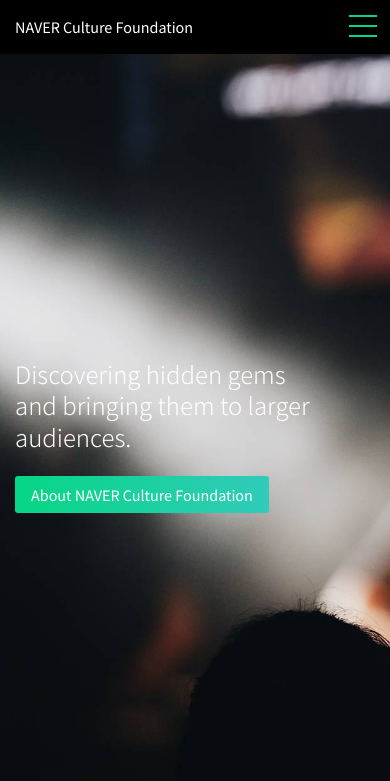
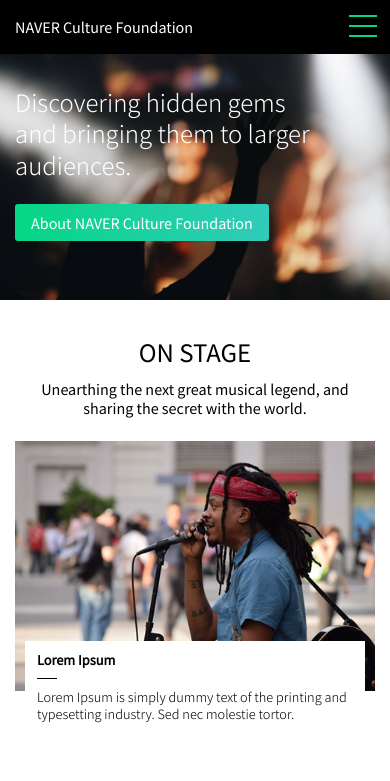
Before and after one commit to eommji/naver-culture-foundation, a plain HTML site: page index.html in a window 390 px wide. Shown: the top 781 px of the page. Drawn offline with Linux system fonts and the light colour scheme.

Commit message:
fix : visual height

```diff
--- a/index.html
+++ b/index.html
@@ -91,7 +91,7 @@
         </header>
         <!-- /header -->
         <!-- visual -->
-        <section class="visual">
+        <div class="visual">
           <div class="visual__inner">
             <p class="visual__text">
               Discovering hidden gems <br />
@@ -101,7 +101,7 @@
               About NAVER Culture Foundation
             </button>
           </div>
-        </section>
+        </div>
         <!-- /visual -->
       </section>
       <!-- /section : header, visual -->
--- a/src/css/style.css
+++ b/src/css/style.css
@@ -339,6 +339,7 @@ button {
 
 .visual {
   padding: calc(5rem + 75px) 5rem 5rem;
+  height: 100vh;
   display: -webkit-box;
   display: -ms-flexbox;
   display: flex;
@@ -1394,10 +1395,7 @@ button {
   }
   .fp-section,
   .fp-tableCell,
-  .onstage,
-  .artist,
-  .podium,
-  .news {
+  .fp-tableCell > section {
     height: auto !important;
   }
   .onstage__contents ul li:nth-child(1) .onstage__thumb {
```
